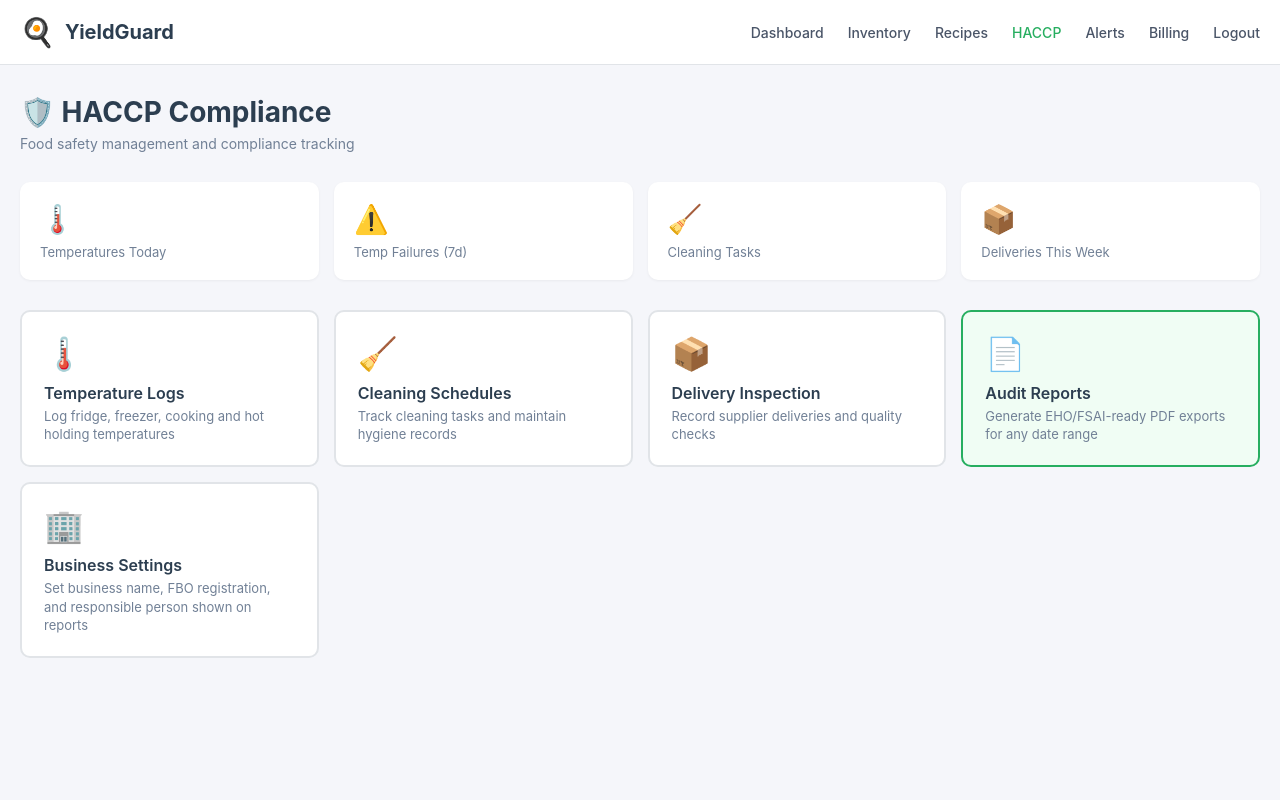
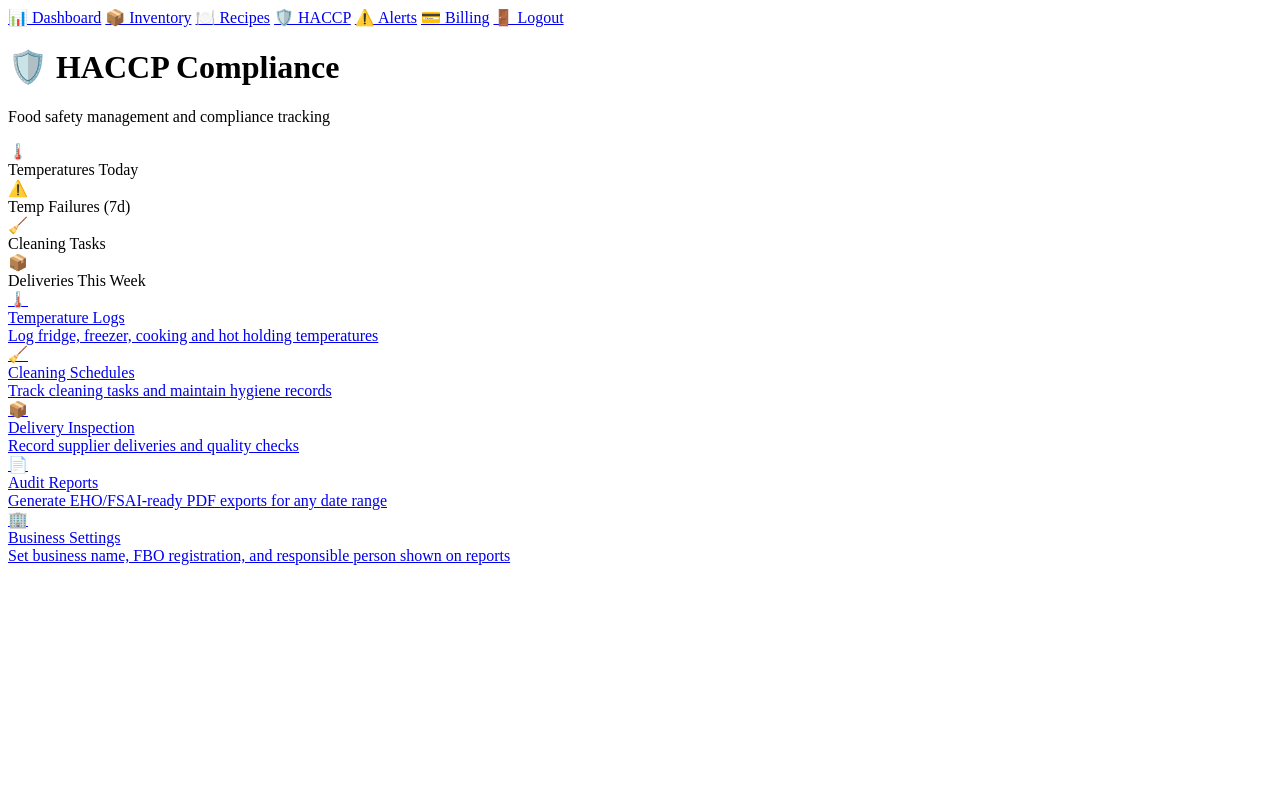
Before and after one commit to cryptoirish/kitchen-inventory-clean, a Flask app: template templates/haccp_dashboard.html in a window 1280 px wide. Run offline with Flask 3, Linux system fonts and the light colour scheme; the template is opened without the code that fills it, so the values that code supplies are empty; some libraries are stand-ins or nearby versions.

Commit message:
Refactor HACCP dashboard HTML and styles
Updated the HTML structure and styles for the HACCP dashboard.

```diff
--- a/templates/haccp_dashboard.html
+++ b/templates/haccp_dashboard.html
@@ -1,82 +1,3 @@
-<!DOCTYPE html>
-<html lang="en">
-<head>
-    <meta charset="UTF-8">
-    <meta name="viewport" content="width=device-width, initial-scale=1.0">
-    <title>HACCP - YieldGuard</title>
-    <style>
-        * { margin: 0; padding: 0; box-sizing: border-box; }
-        body { font-family: -apple-system, BlinkMacSystemFont, 'Segoe UI', sans-serif; background: #f5f6fa; color: #2c3e50; }
-        .navbar { background: #fff; border-bottom: 1px solid #e1e4e8; padding: 0 20px; position: sticky; top: 0; z-index: 100; }
-        .nav-container { max-width: 1400px; margin: 0 auto; display: flex; align-items: center; justify-content: space-between; height: 64px; }
-        .logo { display: flex; align-items: center; gap: 10px; text-decoration: none; color: #2c3e50; font-weight: 700; font-size: 20px; }
-        .logo-icon { font-size: 28px; }
-        .nav-links { display: flex; gap: 24px; }
-        .nav-links a { text-decoration: none; color: #4a5568; font-weight: 500; font-size: 14px; }
-        .nav-links a:hover { color: #27ae60; }
-        .hamburger { display: none; background: none; border: none; cursor: pointer; flex-direction: column; gap: 4px; }
-        .hamburger span { display: block; width: 24px; height: 2px; background: #2c3e50; }
-        .mobile-menu { display: none; position: absolute; top: 64px; left: 0; right: 0; background: #fff; border-bottom: 1px solid #e1e4e8; padding: 10px 0; }
-        .mobile-menu.active { display: block; }
-        .mobile-menu a { display: block; padding: 12px 20px; text-decoration: none; color: #4a5568; }
-        .mobile-menu a.active { color: #27ae60; font-weight: 600; }
-        .container { max-width: 1400px; margin: 0 auto; padding: 30px 20px; }
-        .page-header { margin-bottom: 30px; }
-        .page-header h1 { font-size: 28px; margin-bottom: 6px; }
-        .page-subtitle { color: #718096; font-size: 14px; }
-        .stats-grid { display: grid; grid-template-columns: repeat(auto-fit, minmax(180px, 1fr)); gap: 15px; margin-bottom: 30px; }
-        .stat-card { background: #fff; border-radius: 10px; padding: 20px; box-shadow: 0 1px 3px rgba(0,0,0,0.05); }
-        .stat-icon { font-size: 28px; margin-bottom: 8px; }
-        .stat-number { font-size: 32px; font-weight: 700; color: #2c3e50; line-height: 1; margin-bottom: 6px; }
-        .stat-number.stat-warning { color: #e74c3c; }
-        .stat-label { font-size: 13px; color: #718096; }
-        .modules-grid { display: grid; grid-template-columns: repeat(auto-fit, minmax(260px, 1fr)); gap: 15px; margin-bottom: 30px; }
-        .module-card { background: #fff; border: 2px solid #e1e4e8; border-radius: 10px; padding: 22px; text-decoration: none; color: #2c3e50; transition: all 0.15s; }
-        .module-card:hover { border-color: #27ae60; transform: translateY(-1px); box-shadow: 0 4px 12px rgba(39, 174, 96, 0.1); }
-        .module-card.feature { border-color: #27ae60; background: #f0fdf4; }
-        .module-card.feature:hover { background: #dcfce7; }
-        .module-icon { font-size: 32px; margin-bottom: 10px; }
-        .module-title { font-weight: 600; font-size: 16px; margin-bottom: 4px; }
-        .module-description { font-size: 13px; color: #718096; line-height: 1.4; }
-        .recent-section { background: #fff; border-radius: 10px; padding: 25px; box-shadow: 0 1px 3px rgba(0,0,0,0.05); }
-        .recent-section h2 { font-size: 18px; margin-bottom: 18px; }
-        .log-item { display: flex; justify-content: space-between; align-items: center; padding: 12px; border-bottom: 1px solid #edf2f7; }
-        .log-item:last-child { border-bottom: none; }
-        .log-equipment { font-weight: 600; font-size: 14px; }
-        .log-meta { font-size: 12px; color: #718096; margin-top: 2px; }
-        .log-temp { font-weight: 700; font-size: 16px; padding: 6px 12px; border-radius: 6px; }
-        .log-temp.pass { background: #d4edda; color: #155724; }
-        .log-temp.fail { background: #f8d7da; color: #721c24; }
-        @media (max-width: 768px) {
-            .nav-links { display: none; }
-            .hamburger { display: flex; }
-            .page-header h1 { font-size: 22px; }
-            .stats-grid { grid-template-columns: 1fr 1fr; gap: 10px; }
-            .stat-card { padding: 15px; }
-            .stat-number { font-size: 24px; }
-        }
-    </style>
-</head>
-<body>
-    <nav class="navbar">
-        <div class="nav-container">
-            <a href="/" class="logo">
-                <div class="logo-icon">🍳</div>
-                <div class="logo-text">YieldGuard</div>
-            </a>
-            <div class="nav-links">
-                <a href="/">Dashboard</a>
-                <a href="/inventory">Inventory</a>
-                <a href="/recipes">Recipes</a>
-                <a href="/haccp" style="color: #27ae60;">HACCP</a>
-                <a href="/alerts">Alerts</a>
-                <a href="/billing">Billing</a>
-                <a href="/logout">Logout</a>
-            </div>
-            <button class="hamburger" onclick="toggleMenu()">
-                <span></span><span></span><span></span>
-            </button>
-        </div>
         <div class="mobile-menu" id="mobileMenu">
             <a href="/">📊 Dashboard</a>
             <a href="/inventory">📦 Inventory</a>
```
